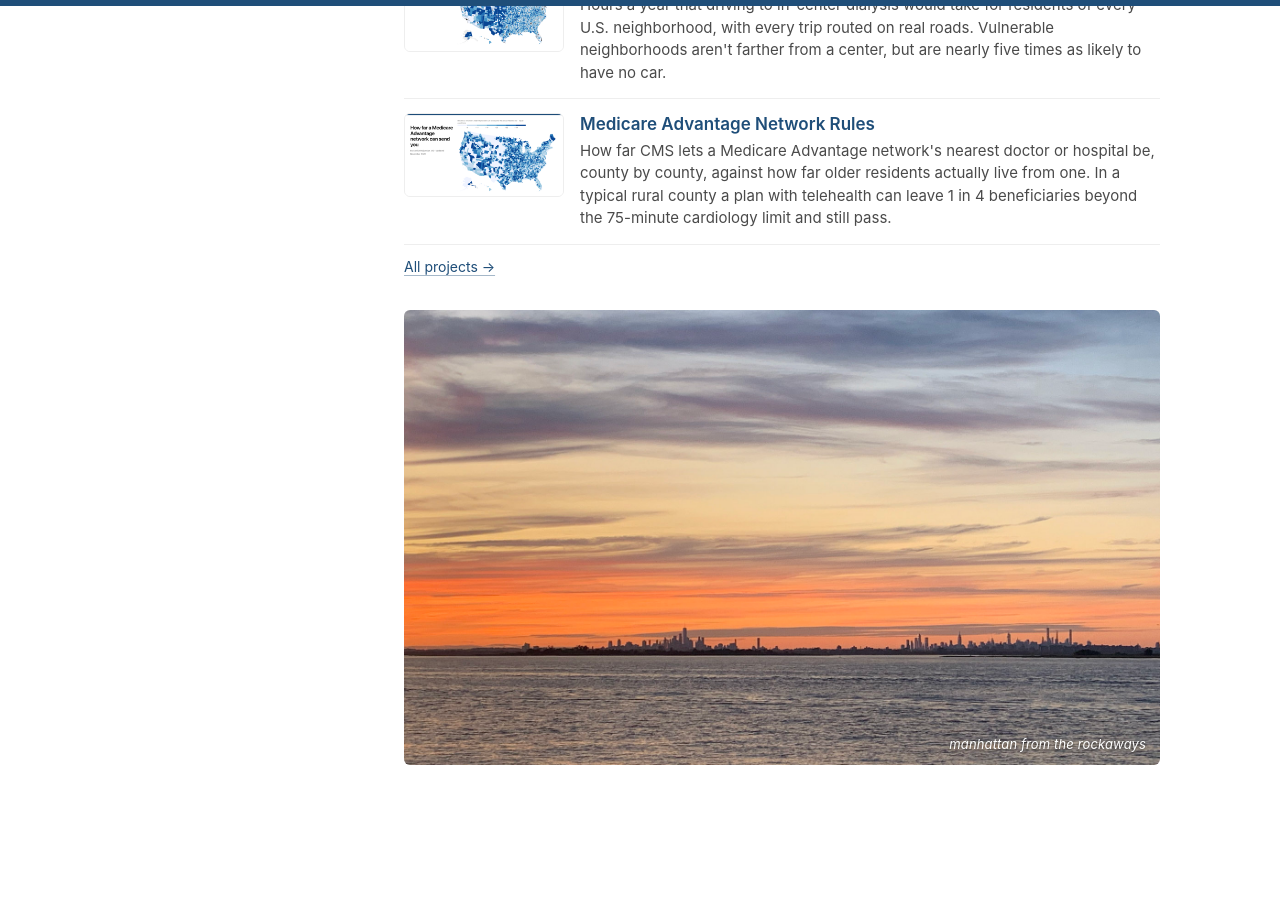
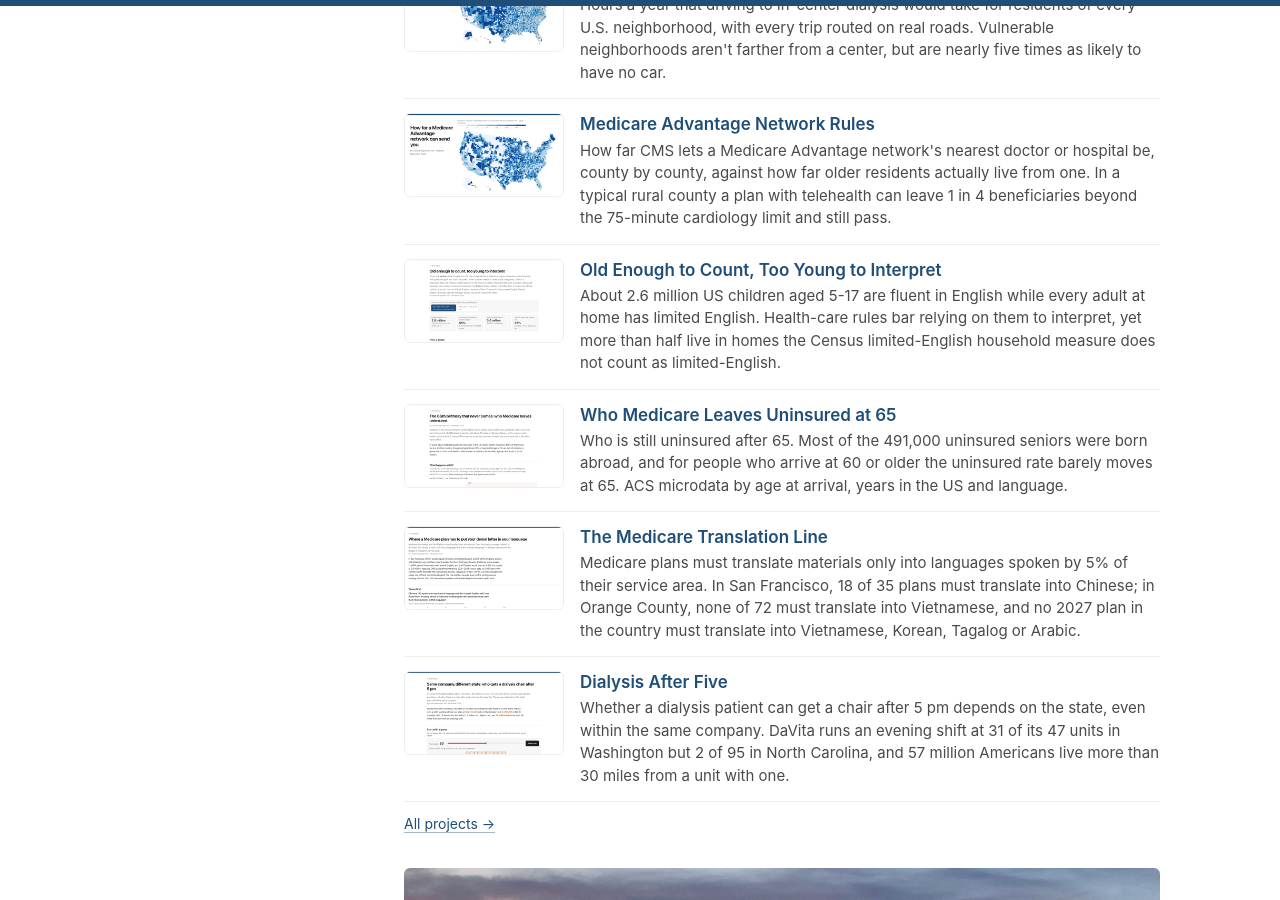
Before and after one commit to usnish/usnish.github.io, a Jekyll site: the page built from index.md, in a window 1280 px wide and 900 px high, scrolled down 310 px. Built offline with Jekyll 4.4.1, drawn with Linux system fonts in a browser that asks for light colours; before the commit the page ends 1147 px from its top, so only the background shows below that.

Commit message:
List four new data pages
Co-Authored-By: Claude <noreply@anthropic.com>
Claude-Session: https://claude.ai/code/session_01XGVVtuetMaj7H1nV7ee1HQ

```diff
--- a/_data/projects.yml
+++ b/_data/projects.yml
@@ -20,3 +20,27 @@
       repo: https://github.com/usnish/usnish.github.io/tree/master/ma-network-standards
       image: /img/thumb-ma-network-standards.png
       description: How far CMS lets a Medicare Advantage network's nearest doctor or hospital be, county by county, against how far older residents actually live from one. In a typical rural county a plan with telehealth can leave 1 in 4 beneficiaries beyond the 75-minute cardiology limit and still pass.
+
+    - title: Old Enough to Count, Too Young to Interpret
+      url: /bridge-children/
+      repo: https://github.com/usnish/usnish.github.io/tree/master/bridge-children
+      image: /img/thumb-bridge-children.png
+      description: About 2.6 million US children aged 5-17 are fluent in English while every adult at home has limited English. Health-care rules bar relying on them to interpret, yet more than half live in homes the Census limited-English household measure does not count as limited-English.
+
+    - title: Who Medicare Leaves Uninsured at 65
+      url: /medicare-at-65/
+      repo: https://github.com/usnish/usnish.github.io/tree/master/medicare-at-65
+      image: /img/thumb-medicare-at-65.png
+      description: Who is still uninsured after 65. Most of the 491,000 uninsured seniors were born abroad, and for people who arrive at 60 or older the uninsured rate barely moves at 65. ACS microdata by age at arrival, years in the US and language.
+
+    - title: The Medicare Translation Line
+      url: /medicare-translation-line/
+      repo: https://github.com/usnish/usnish.github.io/tree/master/medicare-translation-line
+      image: /img/thumb-medicare-translation-line.png
+      description: Medicare plans must translate materials only into languages spoken by 5% of their service area. In San Francisco, 18 of 35 plans must translate into Chinese; in Orange County, none of 72 must translate into Vietnamese, and no 2027 plan in the country must translate into Vietnamese, Korean, Tagalog or Arabic.
+
+    - title: Dialysis After Five
+      url: /dialysis-after-five/
+      repo: https://github.com/usnish/usnish.github.io/tree/master/dialysis-after-five
+      image: /img/thumb-dialysis-after-five.png
+      description: Whether a dialysis patient can get a chair after 5 pm depends on the state, even within the same company. DaVita runs an evening shift at 31 of its 47 units in Washington but 2 of 95 in North Carolina, and 57 million Americans live more than 30 miles from a unit with one.
```
Also changed, not shown: img/thumb-bridge-children.png (added), img/thumb-dialysis-after-five.png (added), img/thumb-medicare-at-65.png (added), img/thumb-medicare-translation-line.png (added).
